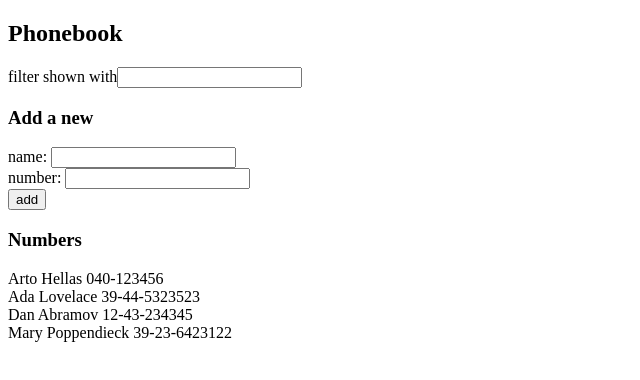
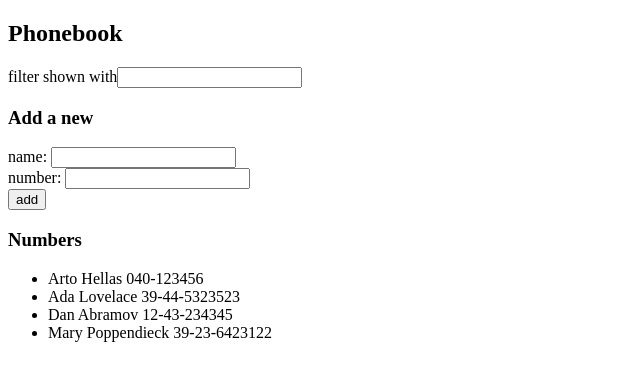
Before and after one commit to KiruF/FullstackOpenCourse, a React (Vite) app in the folder Part2/phonebook/: page / in a window 1280 px wide. Shown: the top 380 px of the page, without its empty margins (0-640 px from the left). Built offline with nearby package versions, Linux system fonts and the light colour scheme; data requests are answered from the project's data file.

Commit message:
Person component returns li instead of a div

```diff
--- a/Part2/phonebook/src/App.jsx
+++ b/Part2/phonebook/src/App.jsx
@@ -7,7 +7,7 @@ const App = () => {
   const title = 'Phonebook'
 
   const [people, setPeople] = useState([])
-  const [newName, setNewName] =  useState('')
+  const [newName, setNewName] = useState('')
   const [newNumber, setNewNumber] = useState('')
   const [filter, setFilter] = useState('')
 
@@ -98,10 +98,13 @@ const Filter = ({ value, onValueChange }) =>
 
 const People = ({ people }) => {
   return (
-    people.map((person) =>
-    (<Person
-      key={person.id}
-      person={person} />)
-    )
+    <ul>
+      {
+        people.map((person) =>
+        (<Person
+          key={person.id}
+          person={person} />))
+      }
+    </ul>
   )
 }
--- a/Part2/phonebook/src/components/Person.jsx
+++ b/Part2/phonebook/src/components/Person.jsx
@@ -1,6 +1,6 @@
 const Person = ({ person }) =>
-    <div>
+    <li>
         {person.name} {person.number}
-    </div>
+    </li>
 
 export default Person
```
